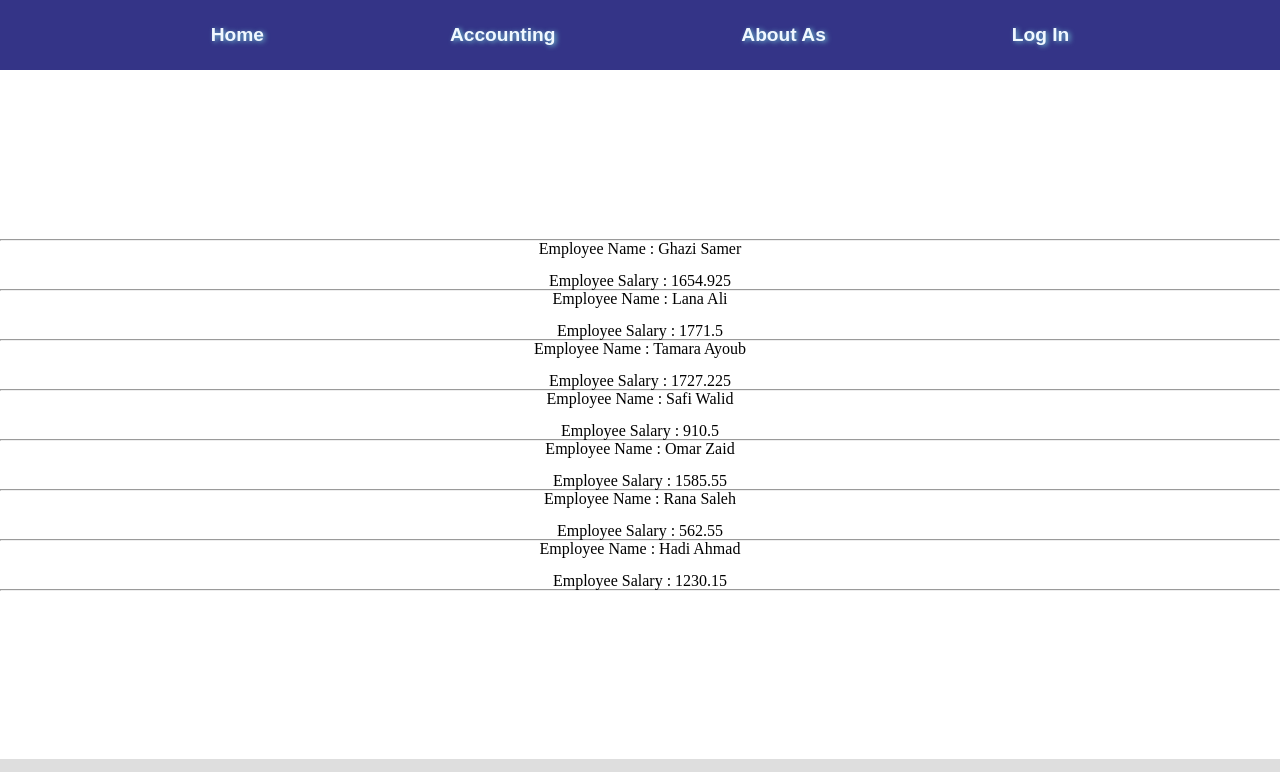
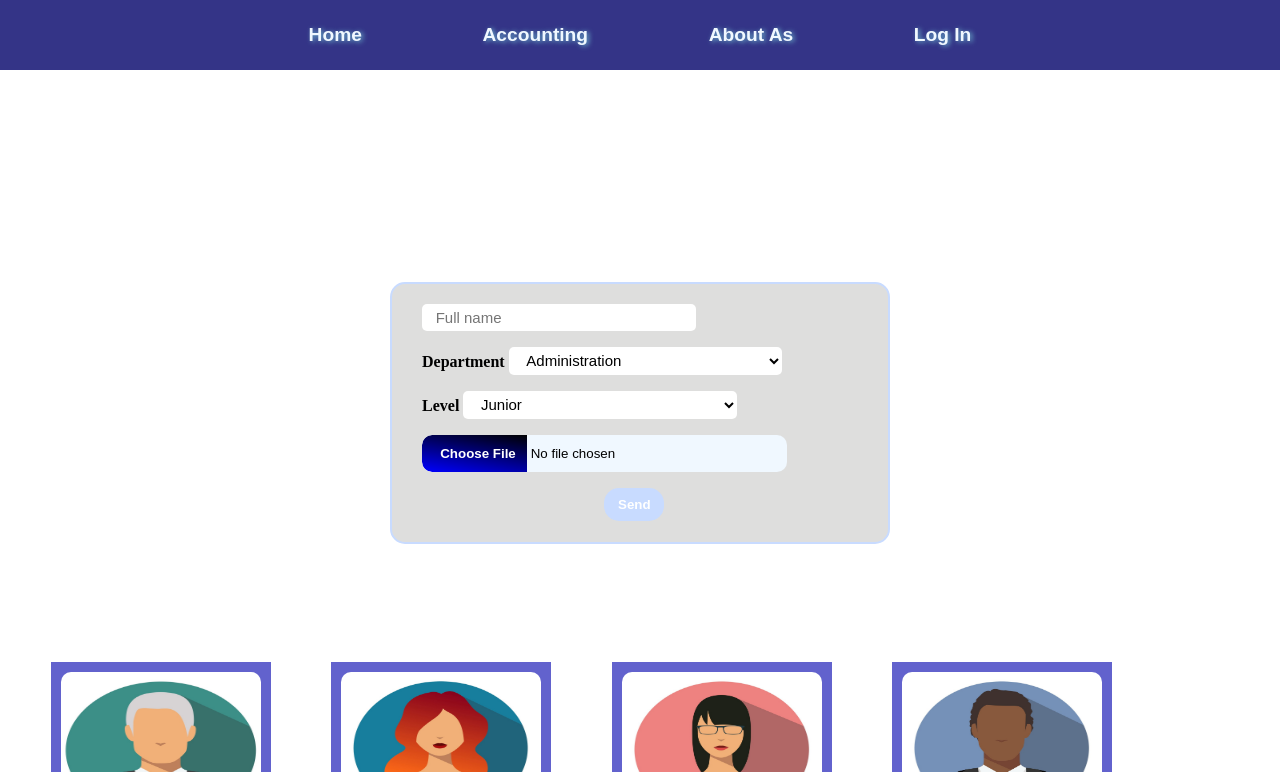
Before and after one commit to aseelbdoor/HR-management-system, a website: page index.html in a window 1280 px wide. Shown: the top 772 px of the page. Drawn offline with Linux system fonts and the light colour scheme.

Commit message:
there is some commints in my code

```diff
--- a/css/pages.css
+++ b/css/pages.css
@@ -13,7 +13,7 @@ body {
         "main"
         "footer"
     ;
-    grid-gap: 25%;
+    grid-gap: 15%;
 }
 
 header {
@@ -34,7 +34,7 @@ header nav {
 
 header nav ul {
     display: flex;
-    width: 80%;
+    width: 60%;
     height: 100%;
     justify-content: space-around;
     align-items: center;
@@ -78,8 +78,84 @@ main {
     grid-area: main;
     width: 100%;
     text-align: center;
+    display: grid;
+    row-gap: 10%;
 }
+.form {
+    padding:2%;
+    display: grid;
+    justify-content: center;
+    align-items: center;
+}
+.form form{
+    background-color: #dededd;
+    width: 500px;
+    border:2px solid #c8dbff;
+    border-radius: 15px;
+    padding: 4% 2% 1% 6%;
+    text-align: left;
+}
+.form form label{
+    font-size: 16px;
+    font-weight: bold;
+}
+.form form select,
+.form form input[type="text"]{
+    background-color: #ffffff;
+    font-size: 15px;
+    padding: 1% 1% 1% 3%;
+    border: none;
+    width: 60%;
+    border-radius: 5px;
+}
+.form form select:hover,
+.form form input[type="text"]:hover,
+.form form input[type="file"]:hover,
+.form form select:focus,
+.form form input[type="file"]:focus,
+.form form input[type="text"]:focus{
+    border: none;
+    box-shadow: 2px 2px 5px rgb(52, 52, 135);
+}
+.form form select,
+.form form button{
+    cursor: pointer;
+}
+.form form input[type="file"]{
+    background-color: aliceblue;
+    border-radius: 10px;
+    border-top-left-radius: 10px;
+    width: 80%;
+    border-bottom-left-radius: 10px;
 
+}
+.form form input[type="file"]::-webkit-file-upload-button{
+    border: none;
+    border-top-left-radius: 10px;
+    border-bottom-left-radius: 10px;
+    padding: 3% 3% 3% 5%;
+    color: #ffffff;
+    font-weight: bolder;
+    cursor: pointer;
+    background-image: linear-gradient(10deg,blue,#000);
+
+}
+.form form button{
+    margin-left: 40%;
+    background-color: #ffffff;
+    border: none;
+    border-radius: 15px;
+    padding: 2% 3% 2% 3%;
+}
+#employee{
+    display: flex;
+    gap: 5%;
+    flex-wrap: wrap;
+    padding: 0 2% 0 4%;
+}
+#employee div{
+    margin-bottom: 5%;
+}
 footer {
     grid-area: footer;
     width: 100%;
@@ -88,7 +164,7 @@ footer {
     justify-content: space-between;
     align-items: center;
     background-color: #dadadae1;
-    margin-bottom: 0px;
+    bottom: 0px;
     gap: 35px 10%;
     flex-wrap: wrap;
 }
@@ -159,7 +235,7 @@ footer form button:hover {
     background-color: #fa6e02;
 }
 
-@media only screen and (max-width: 590px) {
+@media only screen and (max-width: 644px) {
     footer {
         justify-content: center;
         text-align: center;
@@ -237,9 +313,8 @@ footer form button:hover {
         text-shadow: 2px 2px 5px #ffffff;
     }
 }
-@media only screen and (min-width: 996px ){
+@media only screen and (min-width: 996px ) {
     footer ul:last-child{
-        justify-self: center;
         margin: auto;
     }
 }
--- a/index.html
+++ b/index.html
@@ -27,7 +27,10 @@
         </div>
     </header>
     <main>
+        <div class="form" id="form1"></div>
+        <div id="employee"></div>
         <script src="./javaScript/app.js"></script>
+        <script src="./javaScript/event.js"></script>
     </main>
     <footer>
         <ul>
--- a/javaScript/app.js
+++ b/javaScript/app.js
@@ -1,7 +1,7 @@
-// The lap
+// lap 7
 
-let allEmployee = [];
-function Employee(employeeID, employeeFullName, employeeDepartment, employeeLevel, employeeImg = null) {
+let allEmployee =new Array();
+function Employee(employeeID, employeeFullName, employeeDepartment, employeeLevel, employeeImg) {
     this.employeeID = employeeID;
     this.employeeFullName = employeeFullName;
     this.employeeDepartment = employeeDepartment;
@@ -24,26 +24,125 @@ Employee.prototype.employeeSalary= function () {
     }
 }
 Employee.prototype.render= function () {
-    document.write(
-        `<p>Employee Name : ${this.employeeFullName} </p> <br>`
-    );
-    document.write(
-        `<p>Employee Salary : ${this.employeeSalary()} </p>`
-    );
+    let collection=document.getElementById("employee");
+    collection.style.gap="5%";
+    let card=document.createElement("div");
+    card.className="card";
+    card.style.width="220px";
+    card.style.backgroundColor="rgb(98, 98, 205)";
+    card.style.padding="10px";
+    card.style.color="white";
+    let iimg=document.createElement("img");
+    iimg.src=this.employeeImg;
+    iimg.style.width="200px";
+    iimg.style.height="150px";
+    iimg.style.border="none";
+    iimg.style.borderRadius="10px";
+    let p1=document.createElement("p");
+    p1.textContent=`Name: ${this.employeeFullName} - ID: ${this.employeeID}`;
+    let p2=document.createElement("p");
+    p2.textContent=`Departement: ${this.employeeDepartment} - Level: ${this.employeeLevel}`;
+    let salary=document.createElement("p");
+    salary.textContent=`${this.employeeSalary()}`;
+    card.appendChild(iimg);
+    card.appendChild(p1);
+    card.appendChild(p2);
+    card.appendChild(salary);
+    collection.appendChild(card);
 }
 
 // mainCode
 
-const ghazi = new Employee(1000, "Ghazi Samer", "Administration", "Senior");
-const lana = new Employee(1001, "Lana Ali", "Finance", "Senior");
-const tamara = new Employee(1002, "Tamara Ayoub", "Marketing", "Senior");
-const safi = new Employee(1003, "Safi Walid", "Administration", "Mid-Senior");
-const omar = new Employee(1004, "Omar Zaid", "Development", "Senior");
-const rana = new Employee(1005, "Rana Saleh", "Development", "Junior");
-const hadi = new Employee(1006, "Hadi Ahmad", "Finance", "Mid-Senior");
-obj=[ghazi,lana,tamara,safi,omar,rana,hadi];
-for (let i=0;i<obj.length;i++){
-    document.write("<hr>");
-    obj[i].render();
+const ghazi = new Employee(1000, "Ghazi Samer", "Administration", "Senior", "./img/Ghazi.jpg");
+const lana = new Employee(1001, "Lana Ali", "Finance", "Senior", "./img/Lana.jpg");
+const tamara = new Employee(1002, "Tamara Ayoub", "Marketing", "Senior", "./img/Tamara.jpg");
+const safi = new Employee(1003, "Safi Walid", "Administration", "Mid-Senior", "./img/Safi.jpg");
+const omar = new Employee(1004, "Omar Zaid", "Development", "Senior", "./img/Omar.jpg");
+const rana = new Employee(1005, "Rana Saleh", "Development", "Junior", "./img/Rana.jpg");
+const hadi = new Employee(1006, "Hadi Ahmad", "Finance", "Mid-Senior", "./img/Hadi.jpg");
+
+
+
+
+
+//
+//
+// lab 08
+function newLable(content){
+    let lable=document.createElement('label');
+    lable.textContent=content+"\t\t";
+    form.appendChild(lable);
 }
-document.write("<hr>");
+function newInput(label,type,name){
+    let input=document.createElement('input');
+    input.type=type;
+    input.name=name;
+    input.id=name;
+    input.placeholder=label;
+    form.appendChild(input);
+}
+function addSelect(arr,label,name){
+    newLable(label);
+    let select=document.createElement('select');
+    select.name=name;
+    for (const i of arr) {
+        select.add(new Option(i));
+    }
+    form.appendChild(select);
+}
+function newImg(url){
+    let img=document.createElement('img');
+    img.src=url;
+    return img;
+}
+function newButton(content,type,name){
+    let button=document.createElement('button');
+    button.textContent=content;
+    button.type=type;
+    button.name=name;
+    return button;
+}
+function newRow(){
+    let br=document.createElement('br');
+    form.appendChild(br);
+}
+
+function uniqeId(){
+    return parseInt(Math.ceil(Math.random() * Date.now()).toPrecision(4).toString().replace(".", ""));
+    // this line from https://stackoverflow.com/questions/3231459/how-can-i-create-unique-ids-with-javascript
+}
+let formID= document.getElementById('form1');
+let form=document.createElement('form');
+let optionList1=["Administration","Marketing","Development","Finance"];
+let optionList2=["Junior","Mid-Senior","Senior"];
+newInput("Full name","text","fName");
+newRow(); newRow();
+addSelect(optionList1,"Department","department");
+newRow(); newRow();
+addSelect(optionList2,"Level","level");
+newRow(); newRow();
+newInput("Your photo","file","photo");
+newRow(); newRow();
+form.appendChild(newButton("Send","submit","submit"));
+newRow(); newRow();
+formID.appendChild(form);
+
+
+// submit part
+function submitEvent(event){
+    event.preventDefault();
+    let name=event.target.fName.value;
+    let dep=event.target.department.value;
+    let level=event.target.level.value;
+    let personalImg=event.target.photo.value;
+    console.log(name,dep,level,personalImg);
+    const newEmployee = new Employee(uniqeId(),name,dep,level,personalImg);
+    console.log(personalImg);
+    // The image does not exist due to a security issue that I could not solve
+    newEmployee.render();
+}
+form.addEventListener("submit",submitEvent);
+
+for (let i=0;i<allEmployee.length;i++){
+    allEmployee[i].render();
+}
--- /dev/null
+++ b/javaScript/event.js
@@ -0,0 +1,13 @@
+"use strict";
+function hover1(){
+    button[0].style.backgroundColor="#98bcff";
+}
+function hover2(){
+    button[0].style.backgroundColor="#c8dbff";
+}
+let button=document.getElementsByName("submit");
+button[0].style.backgroundColor="#c8dbff";
+button[0].style.fontWeight="bold";
+button[0].style.color="white";
+button[0].addEventListener("mouseover",hover1);
+button[0].addEventListener("mouseout",hover2);
--- /dev/null
+++ b/package.json
@@ -0,0 +1,5 @@
+{
+  "dependencies": {
+    "uuid": "^9.0.0"
+  }
+}
```
Also changed, not shown: img/Ghazi.jpg (added), img/Hadi.jpg (added), img/Lana.jpg (added), img/Omar.jpg (added), img/Rana.jpg (added), img/Safi.jpg (added), img/Tamara.jpg (added), 1 other file.
